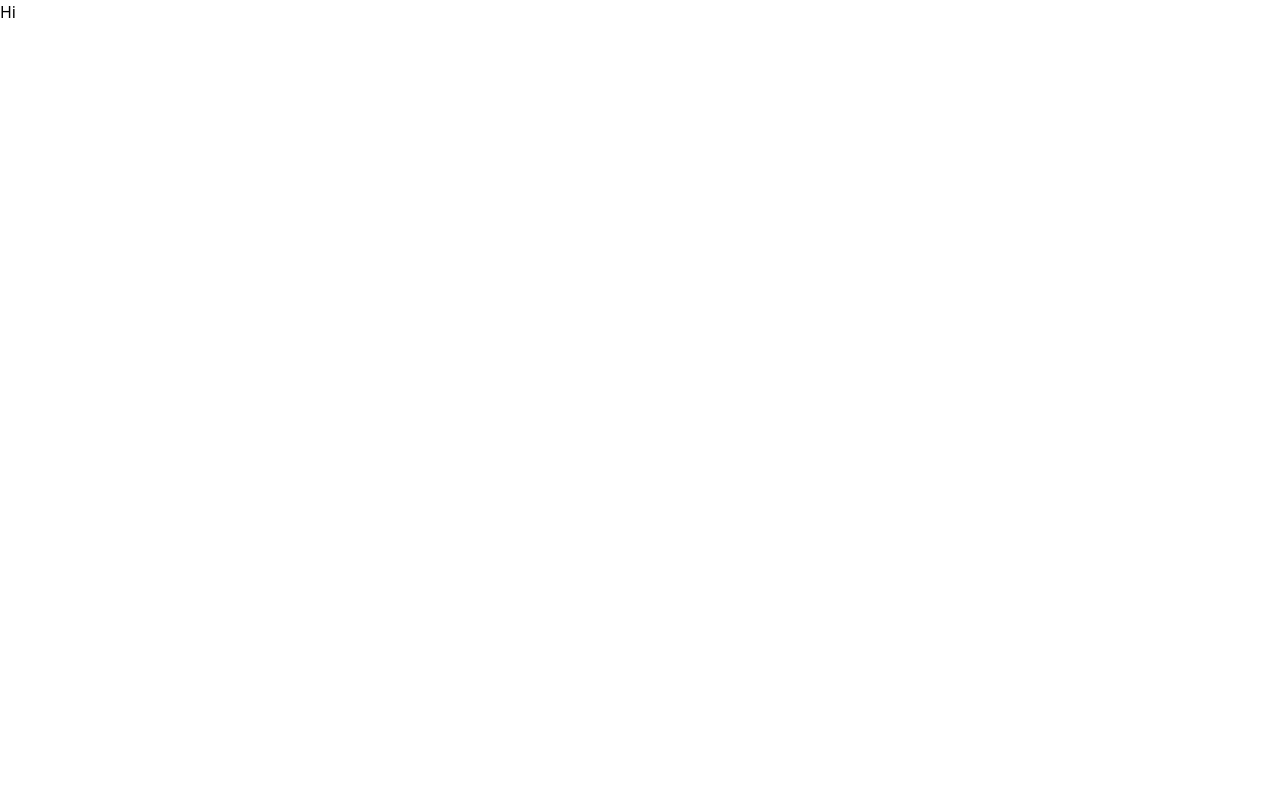
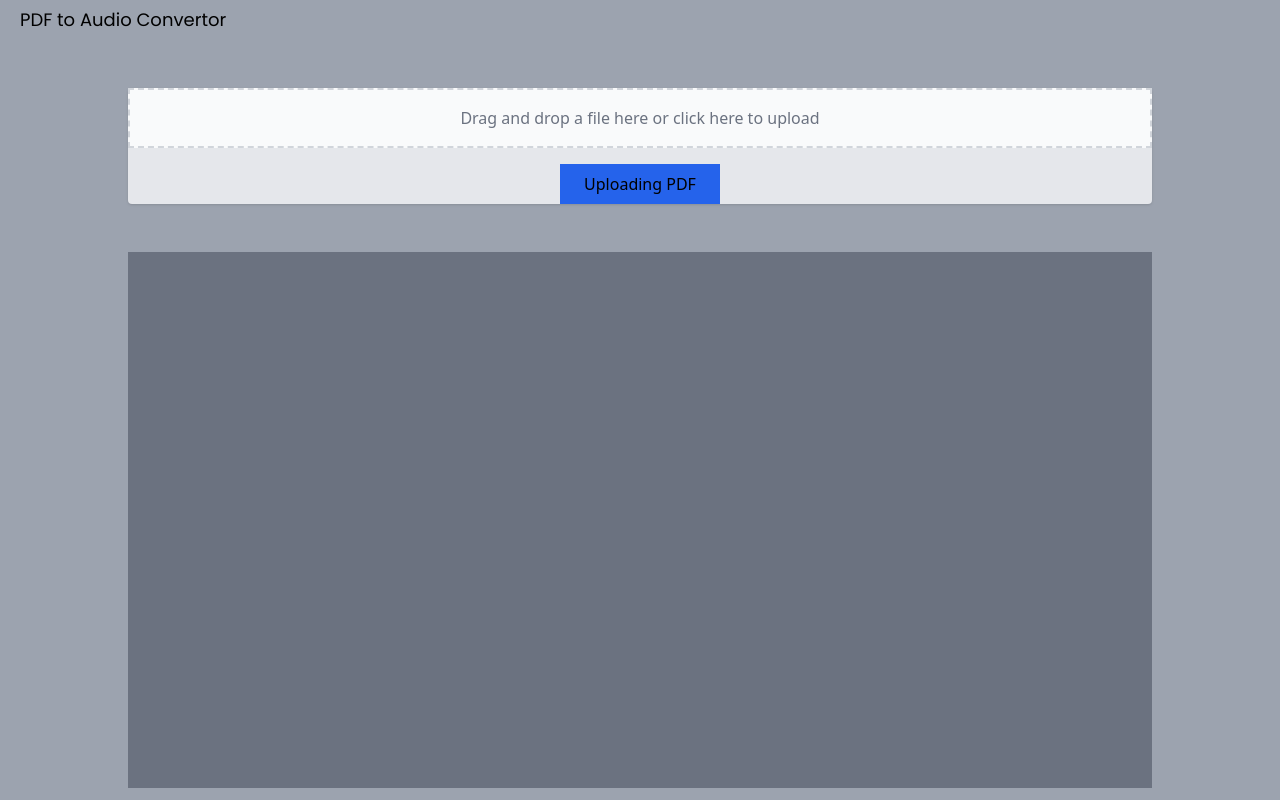
Before and after one commit to gurusaranm0025/pdf-to-audio, a React (Vite) app in the folder frontend/: page / in a window 1280 px wide. Built offline with nearby package versions, Linux system fonts and the light colour scheme.

Commit message:
UI complete

```diff
--- a/frontend/package.json
+++ b/frontend/package.json
@@ -10,6 +10,7 @@
     "preview": "vite preview"
   },
   "dependencies": {
+    "axios": "^1.7.8",
     "react": "^18.3.1",
     "react-dom": "^18.3.1"
   },
--- /dev/null
+++ b/frontend/postcss.config.cjs
@@ -0,0 +1,6 @@
+module.exports = {
+    plugins: {
+      tailwindcss: {},
+      autoprefixer: {},
+    },
+  };
--- a/frontend/src/App.tsx
+++ b/frontend/src/App.tsx
@@ -1,16 +1,98 @@
-// import { useState } from 'react'
+import React, { useState } from 'react'
 // import reactLogo from './assets/react.svg'
 // import viteLogo from '/vite.svg'
 import './App.css'
+import axios from 'axios'
 
 function App() {
-  // const [count, setCount] = useState(0)
+  const [file, setFile] = useState<File|null>(null)
+  const [loading, setLoading] = useState<boolean>(false)
+  const [response, setResponse] = useState<string |null>(null)
+
+  const handleFileChange = (e: React.ChangeEvent<HTMLInputElement>) => {
+    if (e.target.files) {
+      setFile(e.target.files[0])
+    }
+  }
+
+  const handleSubmit = async (e: React.FormEvent) => {
+    e.preventDefault()
+
+    if (!file) {
+      alert("Please select a file.")
+    }
+
+    setLoading(true)
+    setResponse(null)
+
+    const formData = new FormData();
+    formData.append("file", file)
+
+    try {
+      const res = await axios.post("my/server", formData, {
+        headers: {
+          "Content-Type": "multipart/form-data",
+        },
+      })
+
+      // work on the response from the backend
+      setResponse(res.data.message)
+    } catch (error){
+      setResponse("Error uplaoding the file");
+    } finally {
+      setLoading(false)
+    }
+  }
 
   return (
-    <>
-      <div>Hi</div>
-    </>
-  )
+
+      <div className='w-screen h-screen bg-gray-400 flex flex-col gap-4'>
+        <div className='pl-5 h-10 flex items-center'>
+          <p className='text-lg poppins-regular'>PDF to Audio Convertor</p>
+        </div>
+
+        <div className='w-4/5 mx-auto mt-8 bg-gray-200 rounded shadow'>
+          {/* <h2 className='text-lg poppins-medium mb-4 text-center'>
+            Upload a PDF file
+          </h2> */}
+
+          <form onSubmit={handleSubmit}>
+            <label
+              htmlFor="file-upload"
+              className='block w-full p-4 border-2 border-dashed border-gray-300 text-center cursor-pointer bg-gray-50 hover:bg-gray-100 duration-200 transition-all'
+              >
+                <span className='text-gray-500'>
+                  Drag and drop a file here or click here to upload
+                </span>
+              </label>
+
+              <input
+                id='file-upload'
+                type="file"
+                accept='.pdf'
+                className='hidden'
+                onChange={handleFileChange}
+              />
+
+              <div className='mt-4 flex justify-center'>
+                <button
+                  type='submit'
+                  className='px-6 py-2 bg-blue-600'
+                  disabled={loading}
+                >
+                  {loading ? "Uploading..." : "Uploading PDF"}
+                </button>
+              </div>
+          </form>
+        </div>
+
+        <div className='w-4/5 mx-auto mt-8 flex-grow bg-gray-500 mb-3'>
+            {
+              response && <p className='text-center text-lg'>{response}</p>
+            }
+        </div>
+      </div>
+    )
 }
 
 export default App
--- a/frontend/src/index.css
+++ b/frontend/src/index.css
@@ -1,6 +1,12 @@
 @tailwind base;
 @tailwind components;
 @tailwind utilities;
+
+html,
+body {
+  margin: 0;
+  padding: 0;
+}
 
 @layer utilities {
     .poppins-thin {
--- a/frontend/tailwind.config.js
+++ b/frontend/tailwind.config.js
@@ -2,7 +2,7 @@
 export default {
   content: [
     "./index.html",
-    "./src/**/*.{js,jsx,ts,tsx",
+    "./src/**/*.{js,jsx,ts,tsx}",
   ],
   theme: {
     extend: {},
```
Also changed, not shown: 1 other file (tests, documents, lock files or other folders).
